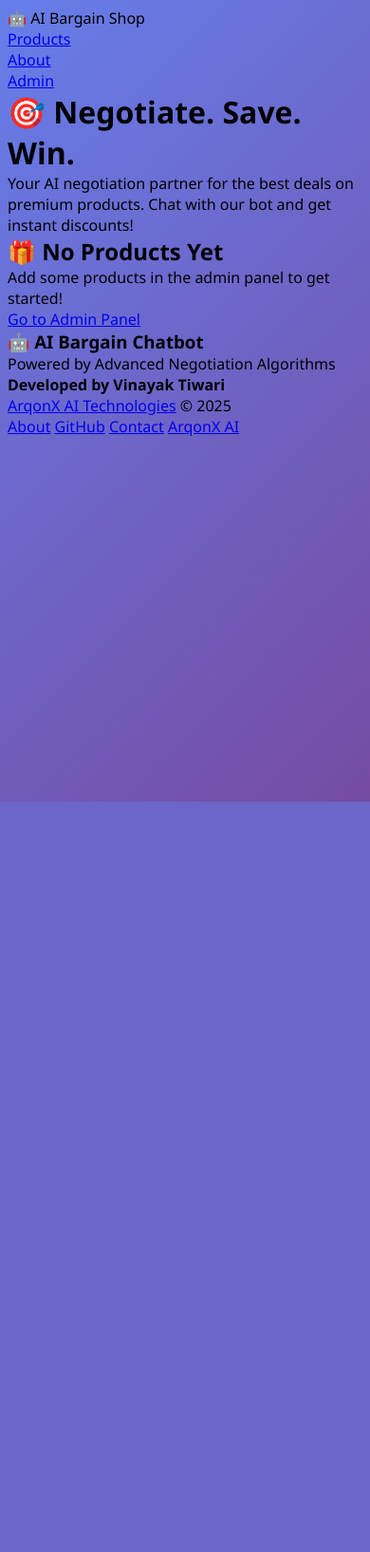
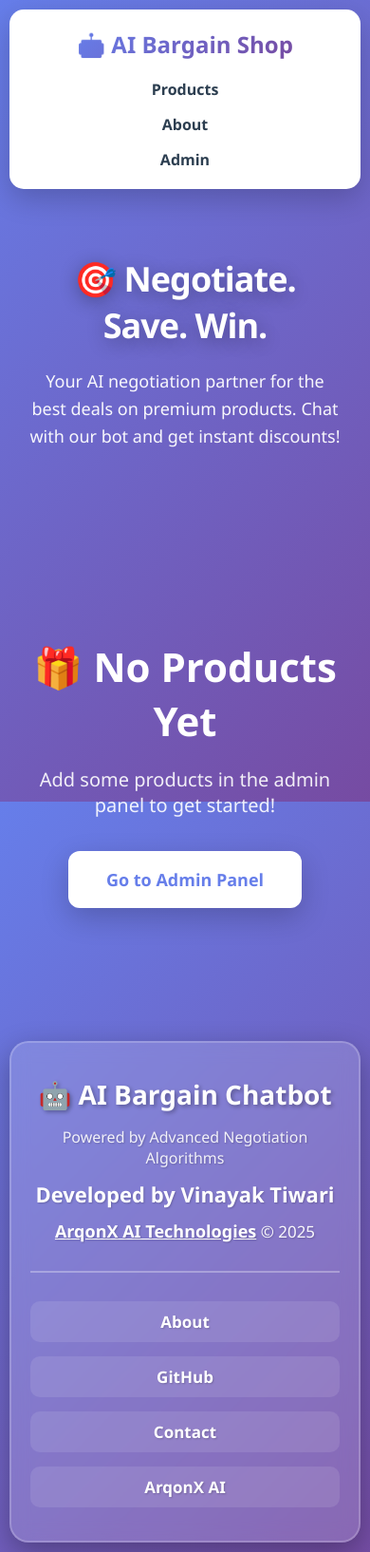
Before and after one commit to vinayakktiwariii/ai-bargain-chatbot, a Django app: page /products/ in a window 390 px wide. Shown: the whole page at 95% size. Before the commit the page ends 844 px from the top, so only its background shows below. Run offline with Django 5.2, Linux system fonts and the light colour scheme; data that the repository does not hold is empty.

Commit message:
Revert "Fix mobile responsiveness - add viewport meta tag and complete CSS"
This reverts commit 0c7ead6878379e20484ee4325565da2fbb5b4ac2.

```diff
--- a/templates/base.html
+++ b/templates/base.html
@@ -3,7 +3,6 @@
 <head>
     <meta charset="UTF-8">
     <meta name="viewport" content="width=device-width, initial-scale=1.0">
-    <meta http-equiv="X-UA-Compatible" content="IE=edge">
     <title>{% block title %}AI Bargain Chatbot{% endblock %}</title>
     <style>
         * {
@@ -15,241 +14,190 @@
         body {
             font-family: 'Segoe UI', Tahoma, Geneva, Verdana, sans-serif;
             background: linear-gradient(135deg, #667eea 0%, #764ba2 100%);
+            background-attachment: fixed;
             min-height: 100vh;
-            padding: 1rem;
+            padding: 20px;
         }
 
-        header {
-            background: linear-gradient(135deg, #667eea 0%, #764ba2 100%);
-            color: white;
-            padding: 2rem 1rem;
-            text-align: center;
+        /* Navigation */
+        .navbar {
+            background: white;
+            padding: 20px 40px;
             border-radius: 15px;
-            margin-bottom: 2rem;
-            box-shadow: 0 4px 15px rgba(0, 0, 0, 0.2);
-        }
-
-        header h1 {
-            font-size: 2.5rem;
-            font-weight: 700;
-            margin-bottom: 0.5rem;
-        }
-
-        header p {
-            font-size: 1rem;
-            opacity: 0.9;
-        }
-
-        .container {
-            max-width: 1400px;
-            margin: 0 auto;
-        }
-
-        .product-grid {
-            display: grid;
-            grid-template-columns: repeat(auto-fill, minmax(300px, 1fr));
-            gap: 2rem;
-            margin-bottom: 2rem;
-        }
-
-        .product-card {
-            background: white;
-            border-radius: 15px;
-            overflow: hidden;
-            box-shadow: 0 8px 25px rgba(0, 0, 0, 0.15);
-            transition: all 0.3s ease;
-            cursor: pointer;
-        }
-
-        .product-card:hover {
-            transform: translateY(-10px);
-            box-shadow: 0 15px 40px rgba(0, 0, 0, 0.25);
-        }
-
-        .product-image {
-            width: 100%;
-            height: 250px;
-            object-fit: cover;
-            display: block;
-        }
-
-        .product-info {
-            padding: 1.5rem;
-        }
-
-        .product-info h2 {
-            font-size: 1.5rem;
-            margin-bottom: 0.5rem;
-            color: #333;
-        }
-
-        .product-info p {
-            color: #666;
-            font-size: 0.95rem;
-            margin-bottom: 1rem;
-            line-height: 1.5;
-        }
-
-        .price-section {
+            margin-bottom: 30px;
+            box-shadow: 0 10px 30px rgba(0,0,0,0.2);
             display: flex;
             justify-content: space-between;
             align-items: center;
-            margin-bottom: 1rem;
         }
 
-        .price {
-            font-size: 1.8rem;
-            font-weight: 700;
+        .navbar-brand {
+            font-size: 28px;
+            font-weight: 800;
+            background: linear-gradient(135deg, #667eea 0%, #764ba2 100%);
+            -webkit-background-clip: text;
+            -webkit-text-fill-color: transparent;
+            background-clip: text;
+        }
+
+        .navbar-nav {
+            display: flex;
+            gap: 30px;
+            list-style: none;
+        }
+
+        .navbar-nav a {
+            color: #2c3e50;
+            text-decoration: none;
+            font-weight: 600;
+            transition: all 0.3s;
+            position: relative;
+            padding: 5px 10px;
+        }
+
+        .navbar-nav a:hover {
             color: #667eea;
         }
 
-        .badge {
+        .navbar-nav a::after {
+            content: '';
+            position: absolute;
+            bottom: 0;
+            left: 0;
+            width: 0;
+            height: 3px;
             background: linear-gradient(135deg, #667eea 0%, #764ba2 100%);
-            color: white;
-            padding: 0.5rem 1rem;
-            border-radius: 20px;
-            font-size: 0.85rem;
-            font-weight: 600;
+            transition: width 0.3s;
         }
 
-        .btn {
-            display: inline-block;
-            background: linear-gradient(135deg, #667eea 0%, #764ba2 100%);
-            color: white;
-            padding: 0.875rem 1.75rem;
-            border: none;
-            border-radius: 8px;
-            font-size: 1rem;
-            font-weight: 600;
-            cursor: pointer;
-            text-decoration: none;
-            transition: all 0.3s ease;
+        .navbar-nav a:hover::after {
             width: 100%;
-            text-align: center;
         }
 
-        .btn:hover {
-            transform: scale(1.02);
-            box-shadow: 0 5px 20px rgba(102, 126, 234, 0.4);
+        /* Content Area */
+        .content-wrapper {
+            min-height: calc(100vh - 350px);
         }
 
-        /* ===== MOBILE RESPONSIVE STYLES ===== */
+        /* Footer Branding - WHITE TEXT VERSION */
+        .footer-brand {
+            text-align: center;
+            padding: 50px 30px;
+            background: rgba(255, 255, 255, 0.15);
+            backdrop-filter: blur(10px);
+            color: white;
+            margin-top: 40px;
+            border-radius: 20px;
+            box-shadow: 0 10px 30px rgba(0,0,0,0.3);
+            border: 2px solid rgba(255, 255, 255, 0.2);
+        }
 
-        @media (max-width: 1024px) {
-            .product-grid {
-                grid-template-columns: repeat(2, 1fr);
-                gap: 1.5rem;
+        .footer-brand h3 {
+            font-size: 36px;
+            margin-bottom: 15px;
+            font-weight: 800;
+            color: white;
+            text-shadow: 2px 2px 4px rgba(0,0,0,0.3);
+        }
+
+        .footer-brand p {
+            margin: 12px 0;
+            color: rgba(255, 255, 255, 0.95);
+            font-size: 17px;
+            font-weight: 500;
+            text-shadow: 1px 1px 2px rgba(0,0,0,0.2);
+        }
+
+        .footer-brand p:first-of-type {
+            color: rgba(255, 255, 255, 0.9);
+            font-size: 16px;
+        }
+
+        .footer-brand strong {
+            color: white;
+            font-size: 22px;
+            font-weight: 800;
+        }
+
+        .footer-brand a {
+            color: white;
+            text-decoration: underline;
+            font-weight: 700;
+            font-size: 18px;
+            transition: all 0.3s;
+        }
+
+        .footer-brand a:hover {
+            color: #ffd700;
+            text-shadow: 0 0 10px rgba(255, 215, 0, 0.5);
+        }
+
+        .footer-links {
+            display: flex;
+            justify-content: center;
+            gap: 30px;
+            margin-top: 30px;
+            padding-top: 30px;
+            border-top: 2px solid rgba(255, 255, 255, 0.3);
+        }
+
+        .footer-links a {
+            color: white;
+            text-decoration: none;
+            font-weight: 700;
+            font-size: 17px;
+            transition: all 0.3s;
+            padding: 10px 20px;
+            border-radius: 10px;
+            background: rgba(255, 255, 255, 0.1);
+            text-shadow: 1px 1px 2px rgba(0,0,0,0.2);
+        }
+
+        .footer-links a:hover {
+            background: rgba(255, 255, 255, 0.25);
+            transform: translateY(-3px);
+            box-shadow: 0 5px 15px rgba(0,0,0,0.2);
+        }
+
+        /* Responsive */
+        @media (max-width: 768px) {
+            body {
+                padding: 10px;
             }
 
-            header h1 {
-                font-size: 2rem;
+            .navbar {
+                flex-direction: column;
+                gap: 20px;
+                padding: 20px;
+            }
+
+            .navbar-brand {
+                font-size: 24px;
+            }
+
+            .navbar-nav {
+                flex-direction: column;
+                gap: 15px;
+                text-align: center;
+                width: 100%;
+            }
+
+            .footer-brand {
+                padding: 35px 20px;
+            }
+
+            .footer-brand h3 {
+                font-size: 28px;
+            }
+
+            .footer-links {
+                flex-direction: column;
+                gap: 15px;
             }
         }
 
-        @media (max-width: 768px) {
-            body {
-                padding: 0.5rem;
-            }
-
-            header {
-                padding: 1.5rem 1rem;
-                margin-bottom: 1.5rem;
-                border-radius: 10px;
-            }
-
-            header h1 {
-                font-size: 1.5rem;
-            }
-
-            header p {
-                font-size: 0.9rem;
-            }
-
-            .product-grid {
-                grid-template-columns: 1fr;
-                gap: 1rem;
-                padding: 0;
-            }
-
-            .product-card {
-                border-radius: 12px;
-                box-shadow: 0 4px 12px rgba(0, 0, 0, 0.1);
-            }
-
-            .product-card:hover {
-                transform: translateY(-5px);
-                box-shadow: 0 8px 20px rgba(0, 0, 0, 0.15);
-            }
-
-            .product-image {
-                height: 200px;
-            }
-
-            .product-info {
-                padding: 1rem;
-            }
-
-            .product-info h2 {
-                font-size: 1.25rem;
-                margin-bottom: 0.5rem;
-            }
-
-            .product-info p {
-                font-size: 0.9rem;
-                margin-bottom: 0.75rem;
-            }
-
-            .price {
-                font-size: 1.5rem;
-            }
-
-            .badge {
-                padding: 0.4rem 0.8rem;
-                font-size: 0.75rem;
-            }
-
-            .btn {
-                padding: 0.75rem 1.5rem;
-                font-size: 0.9rem;
-            }
-
-            .price-section {
-                flex-direction: column;
-                align-items: flex-start;
-                gap: 0.5rem;
-            }
-        }
-
-        @media (max-width: 480px) {
-            header h1 {
-                font-size: 1.25rem;
-            }
-
-            .product-info h2 {
-                font-size: 1.1rem;
-            }
-
-            .price {
-                font-size: 1.25rem;
-            }
-
-            .product-image {
-                height: 180px;
-            }
-        }
-
-        @media (max-width: 896px) and (orientation: landscape) {
-            .product-grid {
-                grid-template-columns: repeat(2, 1fr);
-            }
-
-            header h1 {
-                font-size: 1.5rem;
-            }
-        }
     </style>
-
-    {% block extra_style %}{% endblock %}
+    {% block extra_css %}{% endblock %}
 </head>
 <body>
     <!-- Navigation Bar -->
```
